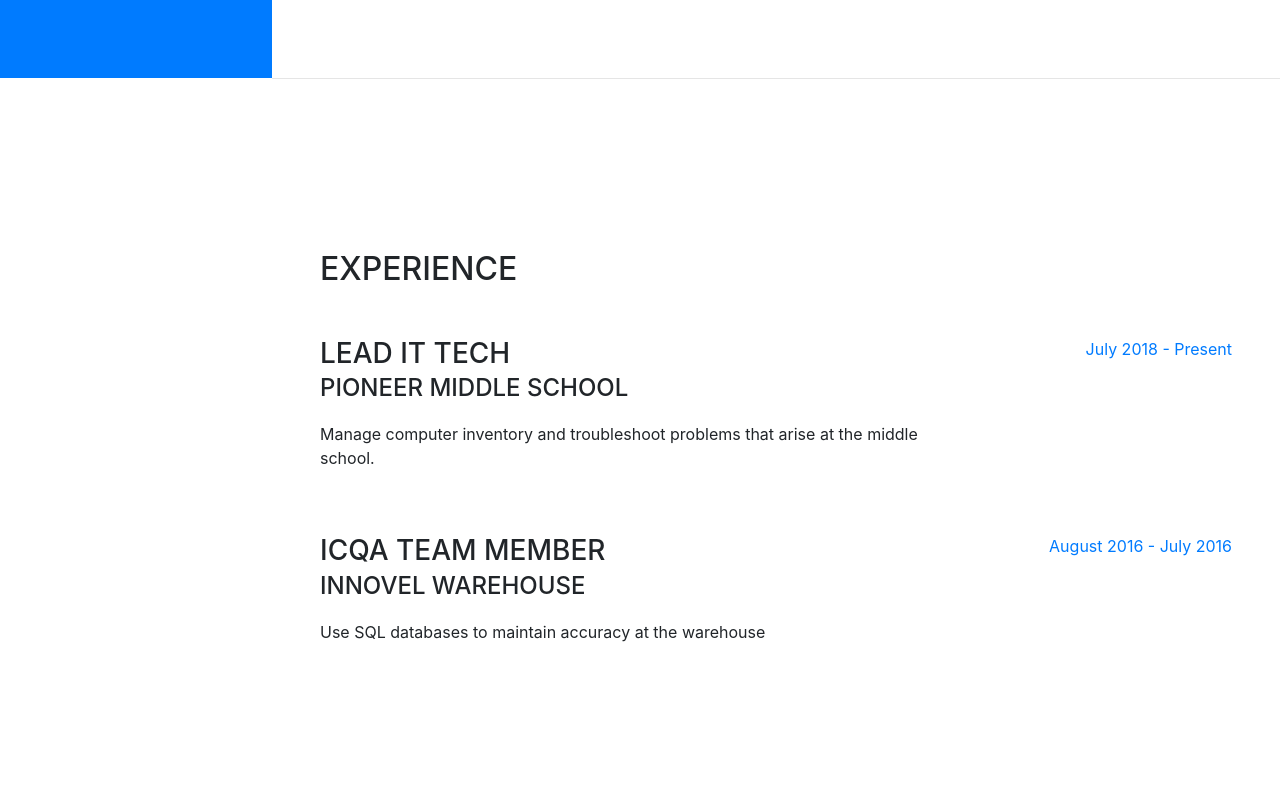
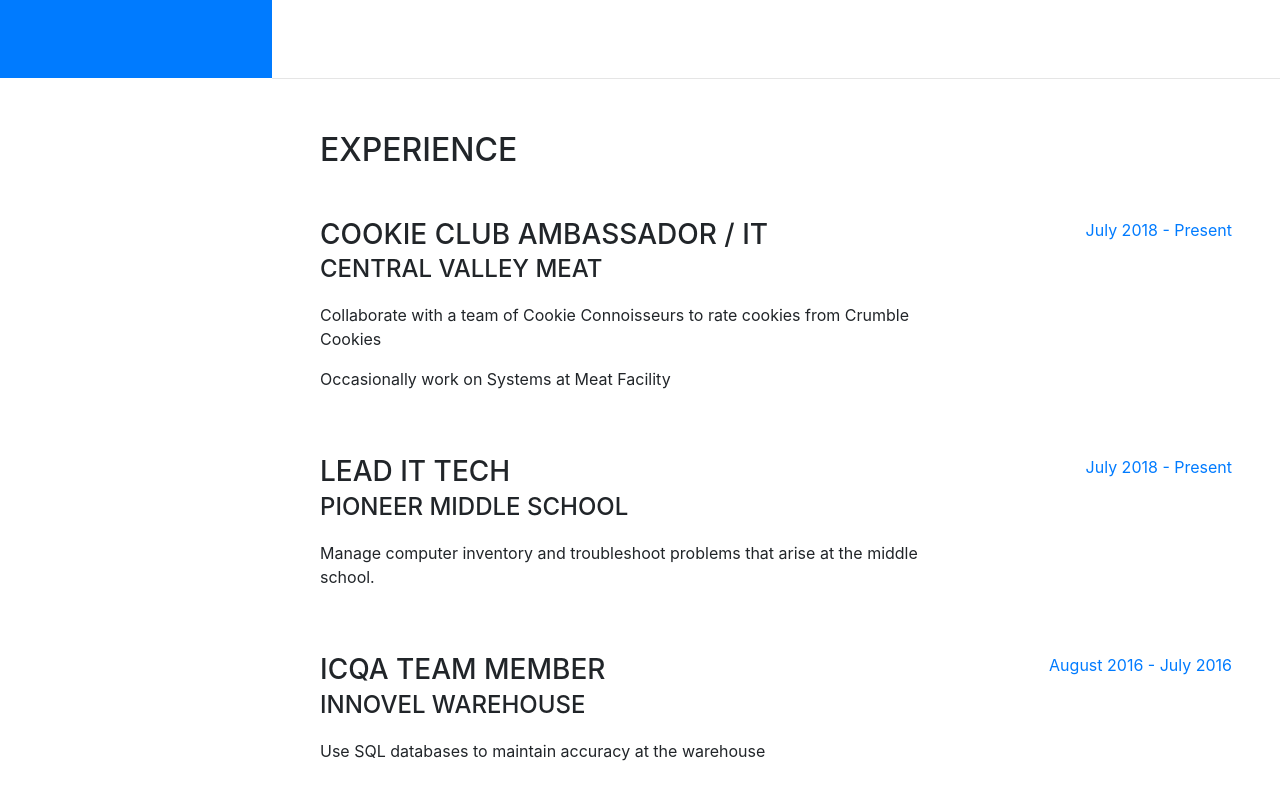
Before and after one commit to etorr/devsite, a website with bundled scripts: page index.html in a window 1280 px wide. Shown: the part 722-1522 px from the top of the page. Built offline with nearby package versions, Linux system fonts and the light colour scheme; a web font is replaced by a local one.

Commit message:
Update index.html

```diff
--- a/index.html
+++ b/index.html
@@ -92,6 +92,18 @@
       <section class="resume-section p-3 p-lg-5 d-flex flex-column" id="experience">
         <div class="my-auto">
           <h2 class="mb-5">Experience</h2>
+
+           <div class="resume-item d-flex flex-column flex-md-row mb-5">
+            <div class="resume-content mr-auto">
+              <h3 class="mb-0">Cookie Club Ambassador / IT</h3>
+              <div class="subheading mb-3">Central Valley Meat</div>
+              <p>Collaborate with a team of Cookie Connoisseurs to rate cookies from Crumble Cookies</p>
+              <p>Occasionally work on Systems at Meat Facility</p>
+            </div>
+            <div class="resume-date text-md-right">
+              <span class="text-primary">July 2018 - Present</span>
+            </div>
+          </div>
 
           <div class="resume-item d-flex flex-column flex-md-row mb-5">
             <div class="resume-content mr-auto">
```
